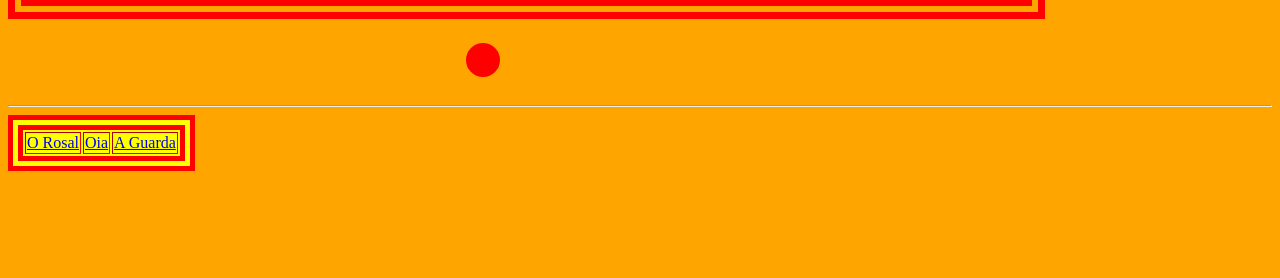
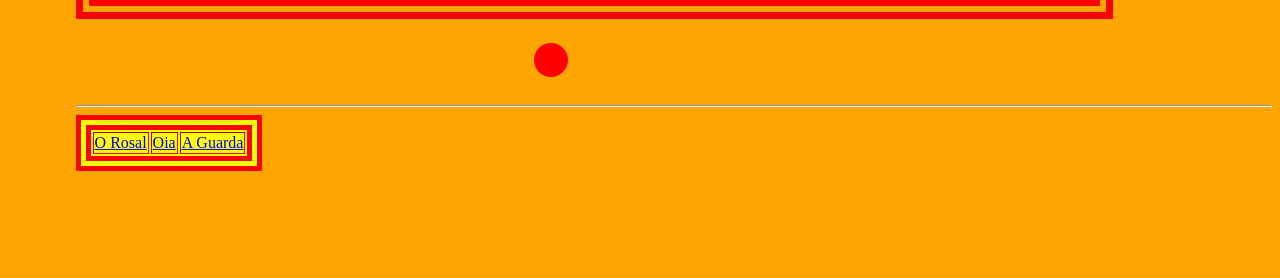
Before and after one commit to 121314RibenSB/121314ribensb.github.io, a plain HTML site: page turismo/index.html in a window 1280 px wide. Shown: the part 522-800 px from the top of the page. Drawn offline with Linux system fonts and the light colour scheme.

Commit message:
Add files via upload

```diff
--- a/turismo/estilos.css
+++ b/turismo/estilos.css
@@ -27,6 +27,7 @@ border-style:double;
 
 body{
 	background:orange;
+	margin-left:2cm;
 
 
 }
```
